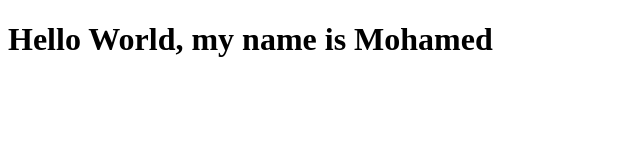
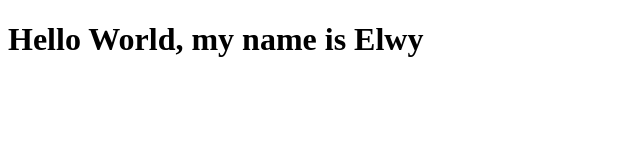
Before and after one commit to M-Elwy/udacity-devops-project5, a plain HTML site: page www/index.html in a window 1280 px wide. Shown: the whole page, without its empty margins (0-640 px from the left). Drawn offline with Linux system fonts and the light colour scheme.

```diff
--- a/www/index.html
+++ b/www/index.html
@@ -6,7 +6,7 @@
   </head>
   <body>
     <h1>
-      Hello World, my name is Mohamed
+      Hello World, my name is Elwy
     </h1>
   </body>
 </html>
```
Also changed, not shown: 1 other file.
